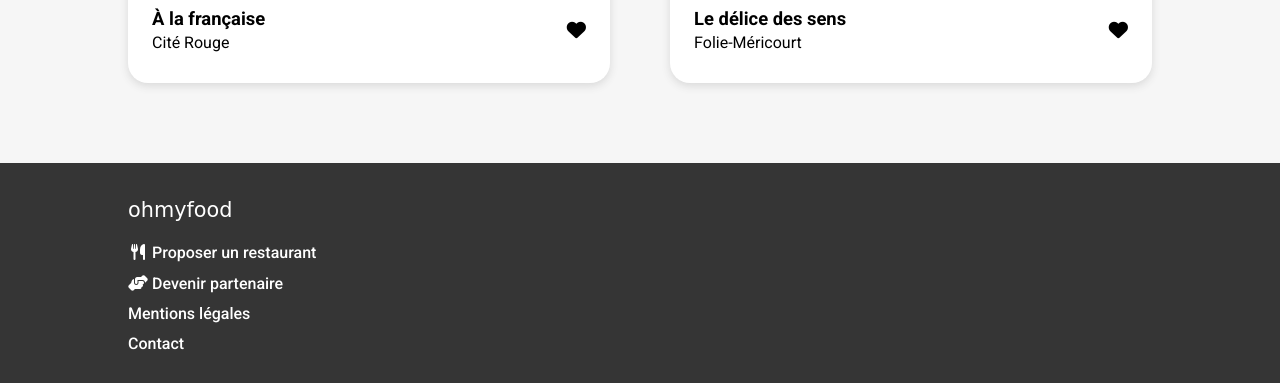
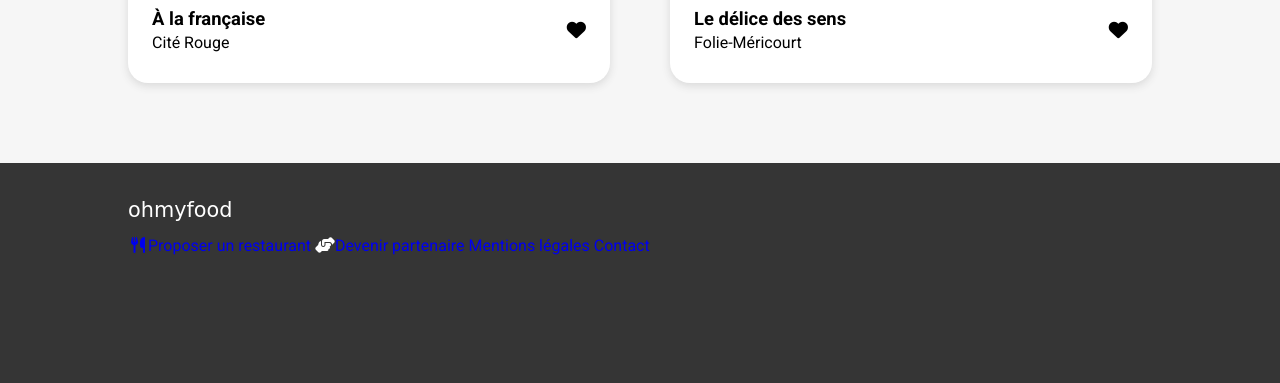
Before and after one commit to CamilleFezandelle/OhMyFood, a website: page index.html in a window 1280 px wide. Shown: the part 1520-1903 px from the top of the page. Drawn offline with Linux system fonts and the light colour scheme; a web font is replaced by a local one.

Commit message:
bug branch develop

```diff
--- a/assets/scss/Layout/_footer.scss
+++ b/assets/scss/Layout/_footer.scss
@@ -25,6 +25,8 @@ footer {
     }
     &__information {
         height: 70%;
+        display: flex;
+        flex-direction: row;
     }
     &__information-row {
         padding: 7px 0;
@@ -40,20 +42,5 @@ footer {
         &--proposer i {
             padding: 0 3px;
         }
-        &::after {
-            content: '';
-            position: absolute;
-            background-color: #ffffff;
-            height: 3px;
-            width: 0;
-            left: 0;
-            bottom: 1px;
-            transition: all 300ms;
-        }
     }
 }
-
-.footer-container__information-row a:hover .footer-container__information-row::after {
-    width: 100%;
-    background-color: red;
-}
--- a/index.html
+++ b/index.html
@@ -158,20 +158,20 @@
                     <h1>ohmyfood</h1>
                 </div>
                 <div class="footer-container__information">
-                    <div class="footer-container__information-row footer-container__information-row--proposer">
-                        <i class="fa-solid fa-utensils"></i>
-                        <a href="#">Proposer un restaurant</a>
-                    </div>
-                    <div class="footer-container__information-row footer-container__information-row--partenary">
-                        <i class="fa-solid fa-handshake-angle"></i>
-                        <a href="#">Devenir partenaire</a>
-                    </div>
-                    <div class="footer-container__information-row footer-container__information-row--mentions">
-                        <a href="#">Mentions légales</a>
-                    </div>
-                    <div class="footer-container__information-row footer-container__information-row--contact">
-                        <a href="mailto:contact@ohmyfood.fr">Contact</a>
-                    </div>
+                    <a href="#" class="ooter-container__information-row footer-container__information-row--proposer"
+                        ><i class="fa-solid fa-utensils"></i>Proposer un restaurant</a
+                    >
+                    <a href="#" class="footer-container__information-row footer-container__information-row--partenary"
+                        ><i class="fa-solid fa-handshake-angle"></i>Devenir partenaire</a
+                    >
+                    <a href="#" class="footer-container__information-row footer-container__information-row--mentions"
+                        >Mentions légales</a
+                    >
+                    <a
+                        href="mailto:contact@ohmyfood.fr"
+                        class="footer-container__information-row footer-container__information-row--contact"
+                        >Contact</a
+                    >
                 </div>
             </div>
         </footer>
```
